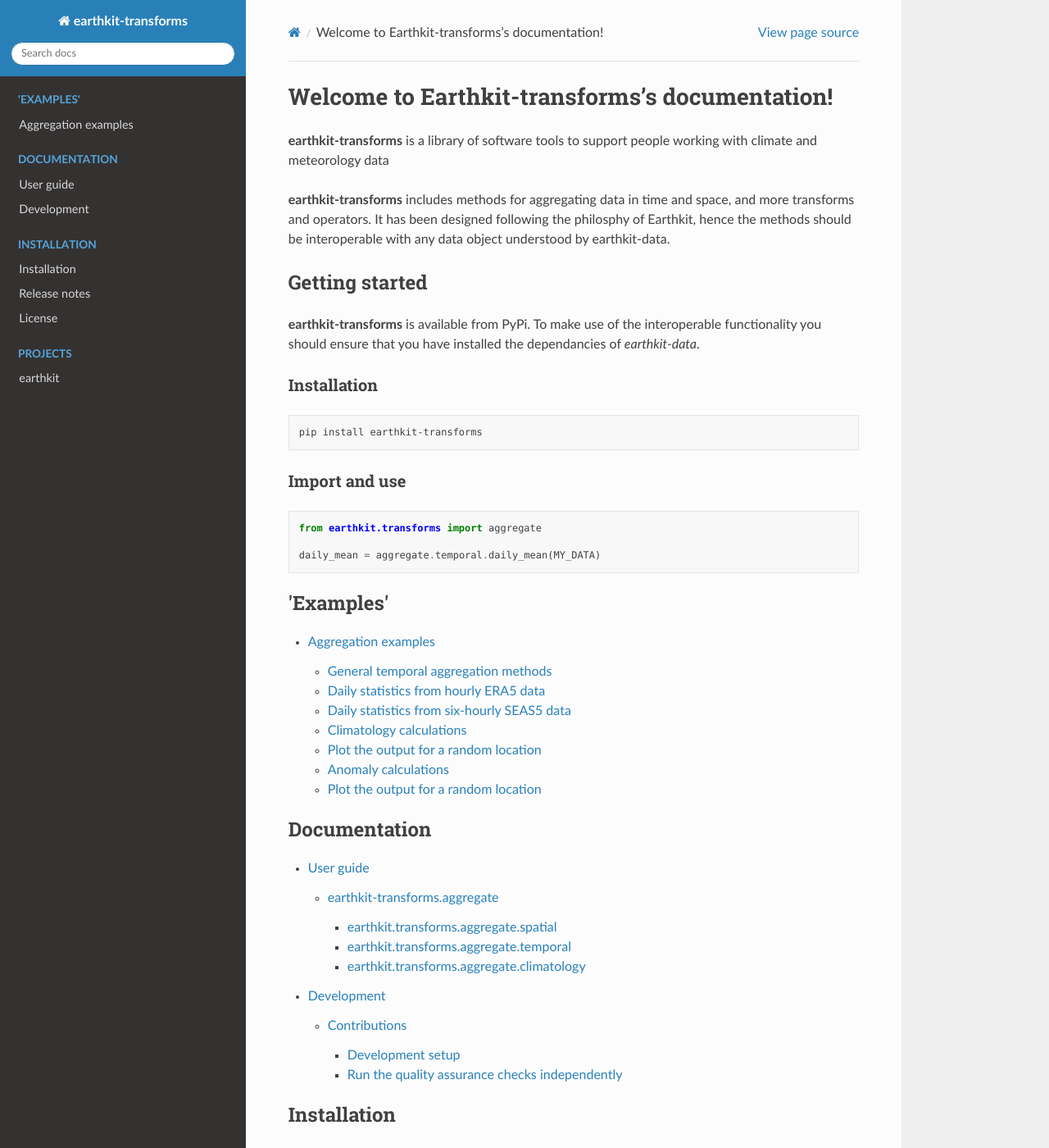
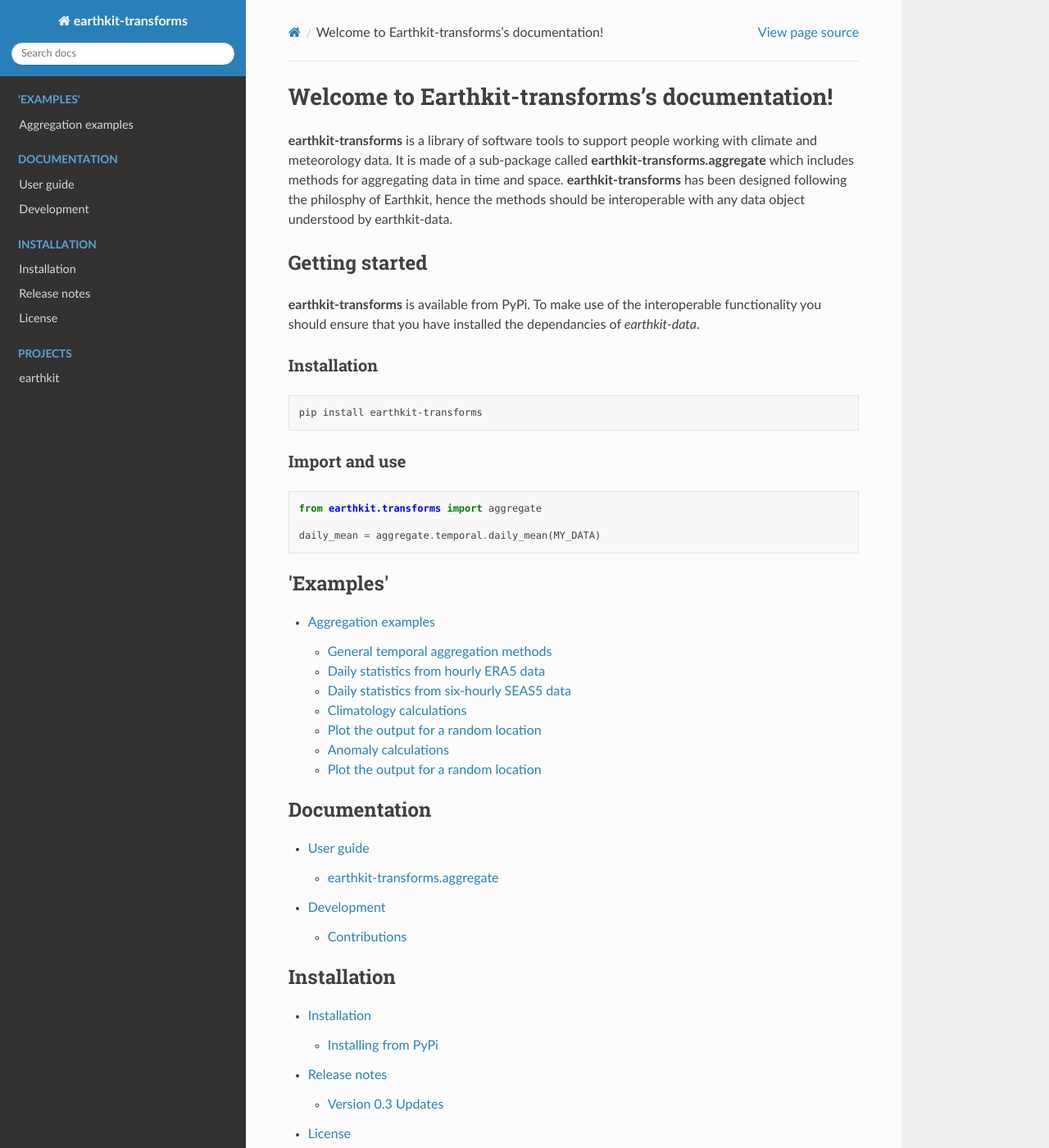
Before and after one commit to ecmwf/earthkit-transforms, a Sphinx documentation site: the page built from docs/index.rst, in a window 1280 px wide and 1400 px high. Shown: the whole window at 82% size. Built offline with Sphinx 7.4.7 and the Read the Docs theme 3.1.0, drawn with Linux system fonts in a browser that asks for light colours; pages that are not in the unit, such as notebooks, are missing from menus.

Commit message:
more docs structuring

```diff
--- a/docs/index.rst
+++ b/docs/index.rst
@@ -2,10 +2,9 @@
 ===============================================
 
 **earthkit-transforms** is a library of software tools to support people
-working with climate and meteorology data
-
-**earthkit-transforms** includes methods for aggregating data in time
-and space, and more transforms and operators. It has been designed
+working with climate and meteorology data. It is made of a sub-package
+called **earthkit-transforms.aggregate** which includes methods for aggregating
+data in time and space. **earthkit-transforms** has been designed
 following the philosphy of Earthkit, hence the methods should be
 interoperable with any data object understood by earthkit-data.
 
```
Also changed, not shown: other parts of docs/index.rst (+1 -1 lines).
